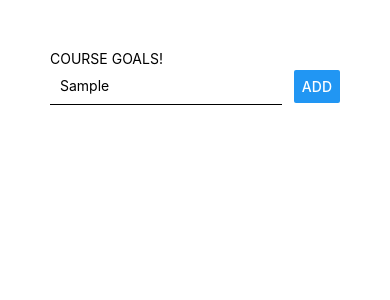
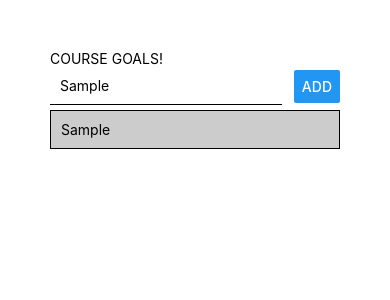
Before and after one commit to mathewbushuru/course-goals, a React Native app: screen / in a window 390 px wide. Both pictures are taken after typing "Sample" into the empty fields and a click on the button "ADD". Shown: the top 300 px of the page. Built offline with nearby package versions, Linux system fonts and the light colour scheme.

Commit message:
list to display entered texts

```diff
--- a/App.js
+++ b/App.js
@@ -12,7 +12,6 @@
 
   const addGoalHandler = () => {
     setCourseGoals([...courseGoals, enteredGoal]);
-    console.log(courseGoals);
   };
 
   return (
@@ -29,7 +28,13 @@
         <Button title="ADD" onPress={addGoalHandler} />
       </View>
 
-      <View></View>
+      <View>
+        {courseGoals.map((goal) => (
+          <View key={goal} style={styles.list}>
+            <Text >{goal}</Text>
+          </View>
+        ))}
+      </View>
 
       <StatusBar style="auto" />
     </View>
@@ -49,6 +54,14 @@
     width: "80%",
     borderBottomColor: "black",
     borderBottomWidth: 1,
+    // borderWidth: 1,
     padding: 10,
   },
+  list: {
+    padding: 10,
+    marginVertical:5,
+    backgroundColor: "#ccc",
+    borderColor: "black",
+    borderWidth: 1,
+  },
 });
```
